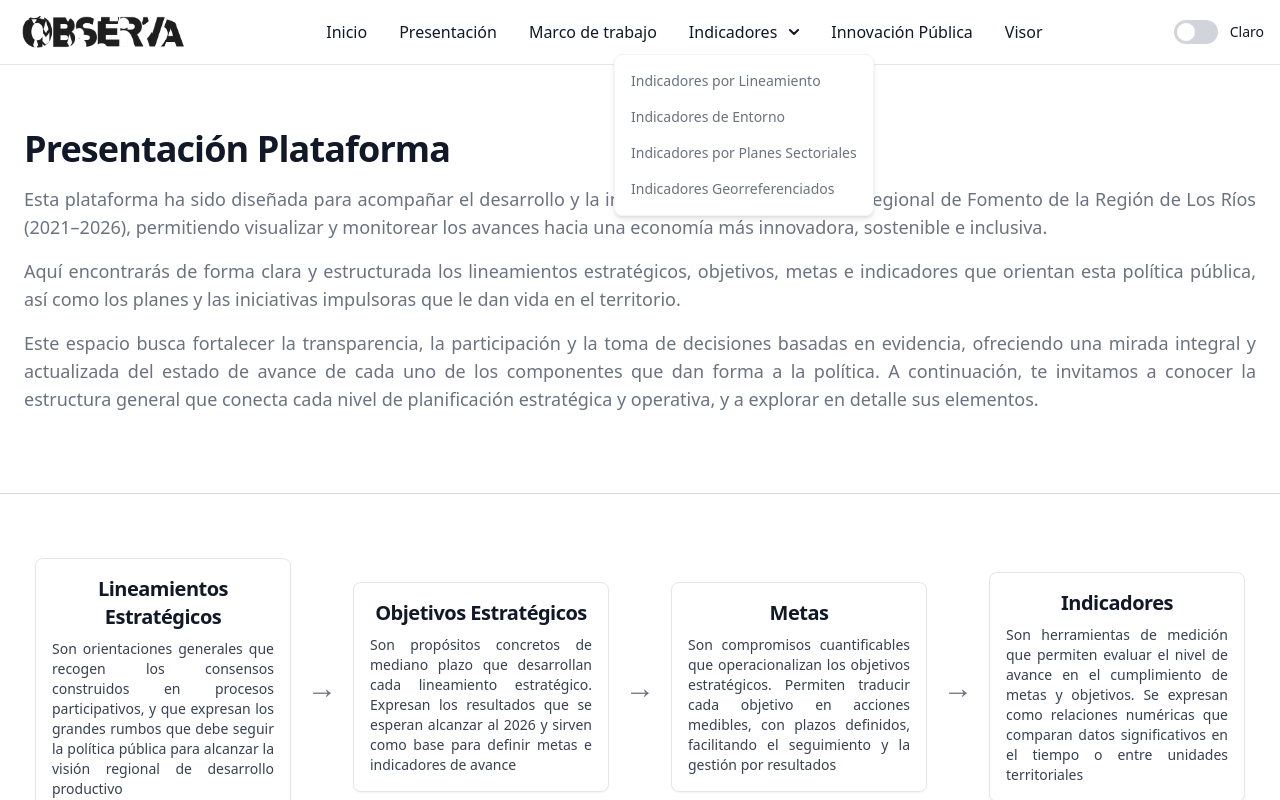
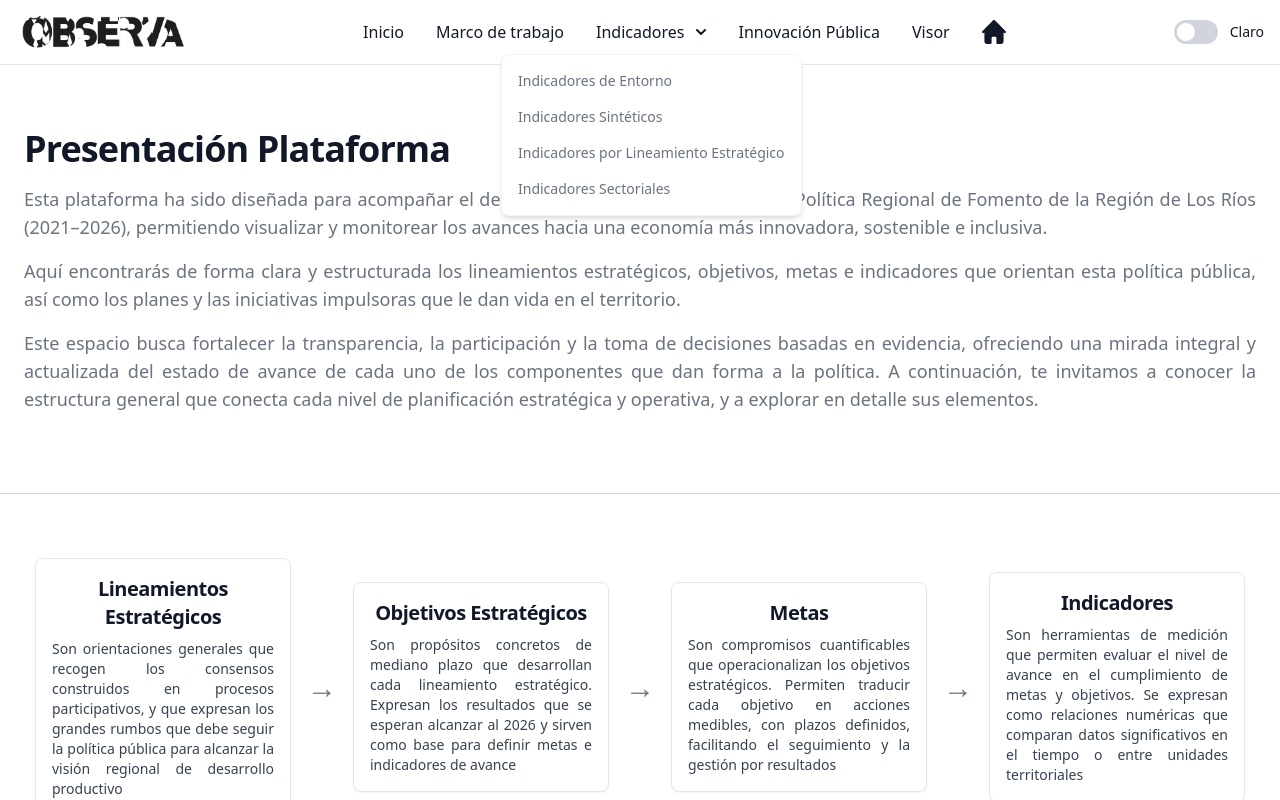
Before and after one commit to ObservaLosRios/observaWeb, a React (Vite) app: page /plataforma in a window 1280 px wide. Both pictures are taken after a click on the button "Indicadores". Shown: the top 800 px of the page. Built offline with nearby package versions, Linux system fonts and the light colour scheme.

Commit message:
Actualización menú navegación: Icono Home y renombres en Indicadores

```diff
--- a/src/components/organisms/PlatNavbar.jsx
+++ b/src/components/organisms/PlatNavbar.jsx
@@ -1,9 +1,9 @@
-import { useEffect, useState } from 'react';
-import logoNavbarBlanco from '../../assets/img/solo_observa_blanco.png';
-import logoNavbarNegro from '../../assets/img/solo_observa_negro.png';
-import { initFlowbite } from 'flowbite';
-import { Link } from 'react-router-dom';
-import ToggleDarkMode from '../../components/atoms/ToggleDarkMode/ToggleDarkMode';
+import { useEffect, useState } from "react";
+import logoNavbarBlanco from "../../assets/img/solo_observa_blanco.png";
+import logoNavbarNegro from "../../assets/img/solo_observa_negro.png";
+import { initFlowbite } from "flowbite";
+import { Link } from "react-router-dom";
+import ToggleDarkMode from "../../components/atoms/ToggleDarkMode/ToggleDarkMode";
 
 const PlatNavbar = () => {
   const [isDark, setIsDark] = useState(() => {
@@ -18,8 +18,9 @@ const PlatNavbar = () => {
     // Observer para detectar cambios en la clase 'dark' del html
     const observer = new MutationObserver((mutations) => {
       mutations.forEach((mutation) => {
-                if (mutation.attributeName === 'class') {
-                    const hasDarkClass = document.documentElement.classList.contains('dark');
+        if (mutation.attributeName === "class") {
+          const hasDarkClass =
+            document.documentElement.classList.contains("dark");
           setIsDark(hasDarkClass);
         }
       });
@@ -27,16 +28,19 @@ const PlatNavbar = () => {
 
     observer.observe(document.documentElement, {
       attributes: true,
-            attributeFilter: ['class']
+      attributeFilter: ["class"],
     });
 
     return () => observer.disconnect();
   }, []);
 
-    return(
+  return (
     <nav className="bg-white border-b border-gray-200 dark:border-b-0 dark:bg-plataformaBase">
       <div className="flex flex-wrap items-center justify-between max-w-screen-xl mx-auto p-4">
-                <Link to="/" className="flex items-center space-x-3 rtl:space-x-reverse">
+        <Link
+          to="/"
+          className="flex items-center space-x-3 rtl:space-x-reverse"
+        >
           <img
             src={isDark ? logoNavbarBlanco : logoNavbarNegro}
             className="h-8"
@@ -45,82 +49,180 @@ const PlatNavbar = () => {
         </Link>
         <div className="flex items-center md:order-2 space-x-1 md:space-x-2 rtl:space-x-reverse">
           <ToggleDarkMode />
-                    <button data-collapse-toggle="mega-menu-icons" type="button" className="inline-flex items-center p-2 w-10 h-10 justify-center text-sm text-gray-500 rounded-lg md:hidden hover:bg-gray-100 focus:outline-none focus:ring-2 focus:ring-gray-200 dark:text-gray-400 dark:hover:bg-gray-700 dark:focus:ring-gray-600" aria-controls="mega-menu-icons" aria-expanded="false">
+          <button
+            data-collapse-toggle="mega-menu-icons"
+            type="button"
+            className="inline-flex items-center p-2 w-10 h-10 justify-center text-sm text-gray-500 rounded-lg md:hidden hover:bg-gray-100 focus:outline-none focus:ring-2 focus:ring-gray-200 dark:text-gray-400 dark:hover:bg-gray-700 dark:focus:ring-gray-600"
+            aria-controls="mega-menu-icons"
+            aria-expanded="false"
+          >
             <span className="sr-only">Open main menu</span>
-                        <svg className="w-5 h-5" aria-hidden="true" xmlns="http://www.w3.org/2000/svg" fill="none" viewBox="0 0 17 14">
-                            <path stroke="currentColor" strokeLinecap="round" strokeLinejoin="round" strokeWidth="2" d="M1 1h15M1 7h15M1 13h15"/>
+            <svg
+              className="w-5 h-5"
+              aria-hidden="true"
+              xmlns="http://www.w3.org/2000/svg"
+              fill="none"
+              viewBox="0 0 17 14"
+            >
+              <path
+                stroke="currentColor"
+                strokeLinecap="round"
+                strokeLinejoin="round"
+                strokeWidth="2"
+                d="M1 1h15M1 7h15M1 13h15"
+              />
             </svg>
           </button>
         </div>
-                <div id="mega-menu-icons" className="items-center justify-between hidden w-full md:flex md:w-auto md:order-1">
+        <div
+          id="mega-menu-icons"
+          className="items-center justify-between hidden w-full md:flex md:w-auto md:order-1"
+        >
           <ul className="flex flex-col mt-4 font-medium md:flex-row md:mt-0 md:space-x-8 rtl:space-x-reverse">
             <li>
               <Link
-                                to="/"
+                to="/plataforma"
                 className="block py-2 px-3 text-gray-900 border-b border-gray-100 hover:bg-gray-50 md:hover:bg-transparent md:border-0 md:hover:text-blue-600 md:p-0 dark:text-white md:dark:hover:text-blue-500 dark:hover:bg-gray-700 dark:hover:text-blue-500 md:dark:hover:bg-transparent dark:border-gray-700"
-                                title="Página de Inicio del proyecto"
               >
                 Inicio
               </Link>
             </li>
             <li>
-                            <Link to="/plataforma" className="block py-2 px-3 text-gray-900 border-b border-gray-100 hover:bg-gray-50 md:hover:bg-transparent md:border-0 md:hover:text-blue-600 md:p-0 dark:text-white md:dark:hover:text-blue-500 dark:hover:bg-gray-700 dark:hover:text-blue-500 md:dark:hover:bg-transparent dark:border-gray-700">
-                                Presentación
-                            </Link>
-                        </li>
-                        <li>
-                            <Link to="informacion" className="block py-2 px-3 text-gray-900 border-b border-gray-100 hover:bg-gray-50 md:hover:bg-transparent md:border-0 md:hover:text-blue-600 md:p-0 dark:text-white md:dark:hover:text-blue-500 dark:hover:bg-gray-700 dark:hover:text-blue-500 md:dark:hover:bg-transparent dark:border-gray-700">
+              <Link
+                to="informacion"
+                className="block py-2 px-3 text-gray-900 border-b border-gray-100 hover:bg-gray-50 md:hover:bg-transparent md:border-0 md:hover:text-blue-600 md:p-0 dark:text-white md:dark:hover:text-blue-500 dark:hover:bg-gray-700 dark:hover:text-blue-500 md:dark:hover:bg-transparent dark:border-gray-700"
+              >
                 Marco de trabajo
               </Link>
             </li>
             <li>
-                            <button id="mega-menu-icons-dropdown-button" data-dropdown-toggle="mega-menu-icons-dropdown" className="flex items-center justify-between w-full py-2 px-3 font-medium text-gray-900 border-b border-gray-100 md:w-auto hover:bg-gray-50 md:hover:bg-transparent md:border-0 md:hover:text-blue-600 md:p-0 dark:text-white md:dark:hover:text-blue-500 dark:hover:bg-gray-700 dark:hover:text-blue-500 md:dark:hover:bg-transparent dark:border-gray-700">
+              <button
+                id="mega-menu-icons-dropdown-button"
+                data-dropdown-toggle="mega-menu-icons-dropdown"
+                className="flex items-center justify-between w-full py-2 px-3 font-medium text-gray-900 border-b border-gray-100 md:w-auto hover:bg-gray-50 md:hover:bg-transparent md:border-0 md:hover:text-blue-600 md:p-0 dark:text-white md:dark:hover:text-blue-500 dark:hover:bg-gray-700 dark:hover:text-blue-500 md:dark:hover:bg-transparent dark:border-gray-700"
+              >
                 Indicadores
-                                <svg className="w-2.5 h-2.5 ms-3" aria-hidden="true" xmlns="http://www.w3.org/2000/svg" fill="none" viewBox="0 0 10 6">
-                                    <path stroke="currentColor" strokeLinecap="round" strokeLinejoin="round" strokeWidth="2" d="m1 1 4 4 4-4"/>
+                <svg
+                  className="w-2.5 h-2.5 ms-3"
+                  aria-hidden="true"
+                  xmlns="http://www.w3.org/2000/svg"
+                  fill="none"
+                  viewBox="0 0 10 6"
+                >
+                  <path
+                    stroke="currentColor"
+                    strokeLinecap="round"
+                    strokeLinejoin="round"
+                    strokeWidth="2"
+                    d="m1 1 4 4 4-4"
+                  />
                 </svg>
               </button>
-                            <div id="mega-menu-icons-dropdown" className="absolute z-10 grid hidden w-auto grid-cols-1 text-sm bg-white border border-gray-100 rounded-lg shadow-md dark:border-gray-700 md:grid-cols-1 dark:bg-gray-700">
+              <div
+                id="mega-menu-icons-dropdown"
+                className="absolute z-10 grid hidden w-auto grid-cols-1 text-sm bg-white border border-gray-100 rounded-lg shadow-md dark:border-gray-700 md:grid-cols-1 dark:bg-gray-700"
+              >
                 <div className="p-4 pb-0 text-gray-900 md:pb-4 dark:text-white">
-                                    <ul className="space-y-4" aria-labelledby="mega-menu-icons-dropdown-button">
+                  <ul
+                    className="space-y-4"
+                    aria-labelledby="mega-menu-icons-dropdown-button"
+                  >
                     <li>
-                                            <Link to="indicadoreslineamiento" className="flex items-center text-gray-500 dark:text-gray-400 hover:text-blue-600 dark:hover:text-blue-500 group">
-                                                <span className="sr-only">Indicadores por Meta</span>
-                                                Indicadores por Lineamiento
-                                            </Link>
-                                        </li>
-                                        <li>
-                                            <Link to="indicadoresentorno" className="flex items-center text-gray-500 dark:text-gray-400 hover:text-blue-600 dark:hover:text-blue-500 group">
+                      <Link
+                        to="indicadoresentorno"
+                        className="flex items-center text-gray-500 dark:text-gray-400 hover:text-blue-600 dark:hover:text-blue-500 group"
+                      >
                         <span className="sr-only">Indicadores de Entorno</span>
                         Indicadores de Entorno
                       </Link>
                     </li>
                     <li>
-                                            <Link to="indicadoresiniciativa" className="flex items-center text-gray-500 dark:text-gray-400 hover:text-blue-600 dark:hover:text-blue-500 group">
-                                                <span className="sr-only">Indicadores por Iniciativa</span>
-                                                Indicadores por Planes Sectoriales
+                      <Link
+                        to="#"
+                        className="flex items-center text-gray-500 dark:text-gray-400 hover:text-blue-600 dark:hover:text-blue-500 group"
+                      >
+                        <span className="sr-only">Indicadores Sintéticos</span>
+                        Indicadores Sintéticos
                       </Link>
                     </li>
                     <li>
-                                            <Link to="indicadoresgeorreferenciados" className="flex items-center text-gray-500 dark:text-gray-400 hover:text-blue-600 dark:hover:text-blue-500 group">
-                                                <span className="sr-only">Indicadores Georreferenciados</span>
+                      <Link
+                        to="indicadoreslineamiento"
+                        className="flex items-center text-gray-500 dark:text-gray-400 hover:text-blue-600 dark:hover:text-blue-500 group"
+                      >
+                        <span className="sr-only">Indicadores por Meta</span>
+                        Indicadores por Lineamiento Estratégico
+                      </Link>
+                    </li>
+                    <li>
+                      <Link
+                        to="indicadoresiniciativa"
+                        className="flex items-center text-gray-500 dark:text-gray-400 hover:text-blue-600 dark:hover:text-blue-500 group"
+                      >
+                        <span className="sr-only">
+                          Indicadores por Iniciativa
+                        </span>
+                        Indicadores Sectoriales
+                      </Link>
+                    </li>
+
+                    {/*
+
+                    <li>
+                      <Link
+                        to="indicadoresgeorreferenciados"
+                        className="flex items-center text-gray-500 dark:text-gray-400 hover:text-blue-600 dark:hover:text-blue-500 group"
+                      >
+                        <span className="sr-only">
+                          Indicadores Georreferenciados
+                        </span>
                         Indicadores Georreferenciados
                       </Link>
                     </li>
+
+
+*/}
                   </ul>
                 </div>
               </div>
             </li>
-                        {<li>
-                            <Link to="innovacion" className="block py-2 px-3 text-gray-900 border-b border-gray-100 hover:bg-gray-50 md:hover:bg-transparent md:border-0 md:hover:text-blue-600 md:p-0 dark:text-white md:dark:hover:text-blue-500 dark:hover:bg-gray-700 dark:hover:text-blue-500 md:dark:hover:bg-transparent dark:border-gray-700">
+            {
+              <li>
+                <Link
+                  to="innovacion"
+                  className="block py-2 px-3 text-gray-900 border-b border-gray-100 hover:bg-gray-50 md:hover:bg-transparent md:border-0 md:hover:text-blue-600 md:p-0 dark:text-white md:dark:hover:text-blue-500 dark:hover:bg-gray-700 dark:hover:text-blue-500 md:dark:hover:bg-transparent dark:border-gray-700"
+                >
                   Innovación Pública
                 </Link>
-                        </li>}
+              </li>
+            }
             <li>
-                            <Link to="mapas" className="block py-2 px-3 text-gray-900 border-b border-gray-100 hover:bg-gray-50 md:hover:bg-transparent md:border-0 md:hover:text-blue-600 md:p-0 dark:text-white md:dark:hover:text-blue-500 dark:hover:bg-gray-700 dark:hover:text-blue-500 md:dark:hover:bg-transparent dark:border-gray-700">
+              <Link
+                to="mapas"
+                className="block py-2 px-3 text-gray-900 border-b border-gray-100 hover:bg-gray-50 md:hover:bg-transparent md:border-0 md:hover:text-blue-600 md:p-0 dark:text-white md:dark:hover:text-blue-500 dark:hover:bg-gray-700 dark:hover:text-blue-500 md:dark:hover:bg-transparent dark:border-gray-700"
+              >
                 Visor
               </Link>
             </li>
+
+            <li>
+              <Link
+                to="/"
+                className="block py-2 px-3 text-gray-900 border-b border-gray-100 hover:bg-gray-50 md:hover:bg-transparent md:border-0 md:hover:text-blue-600 md:p-0 dark:text-white md:dark:hover:text-blue-500 dark:hover:bg-gray-700 dark:hover:text-blue-500 md:dark:hover:bg-transparent dark:border-gray-700"
+                title="Volver al sitio principal"
+              >
+                <svg
+                  className="w-6 h-6"
+                  aria-hidden="true"
+                  xmlns="http://www.w3.org/2000/svg"
+                  fill="currentColor"
+                  viewBox="0 0 20 20"
+                >
+                  <path d="m19.707 9.293-2-2-7-7a1 1 0 0 0-1.414 0l-7 7-2 2a1 1 0 0 0 1.414 1.414L2 10.414V18a2 2 0 0 0 2 2h3a1 1 0 0 0 1-1v-4a1 1 0 0 1 1-1h2a1 1 0 0 1 1 1v4a1 1 0 0 0 1 1h3a2 2 0 0 0 2-2v-7.586l.293.293a1 1 0 0 0 1.414-1.414Z" />
+                </svg>
+              </Link>
+            </li>
+
             {/* <li>
                             <a href="login" className="disabledLink block py-2 px-3 text-gray-900 border-b border-gray-100 hover:bg-gray-50 md:hover:bg-transparent md:border-0 md:hover:text-blue-600 md:p-0 dark:text-white md:dark:hover:text-blue-500 dark:hover:bg-gray-700 dark:hover:text-blue-500 md:dark:hover:bg-transparent dark:border-gray-700">
                                 Login
@@ -130,8 +232,7 @@ const PlatNavbar = () => {
         </div>
       </div>
     </nav>
-
-    )
-}
+  );
+};
 
 export default PlatNavbar;
```
Lines whose indentation alone changed are shown as unchanged.
